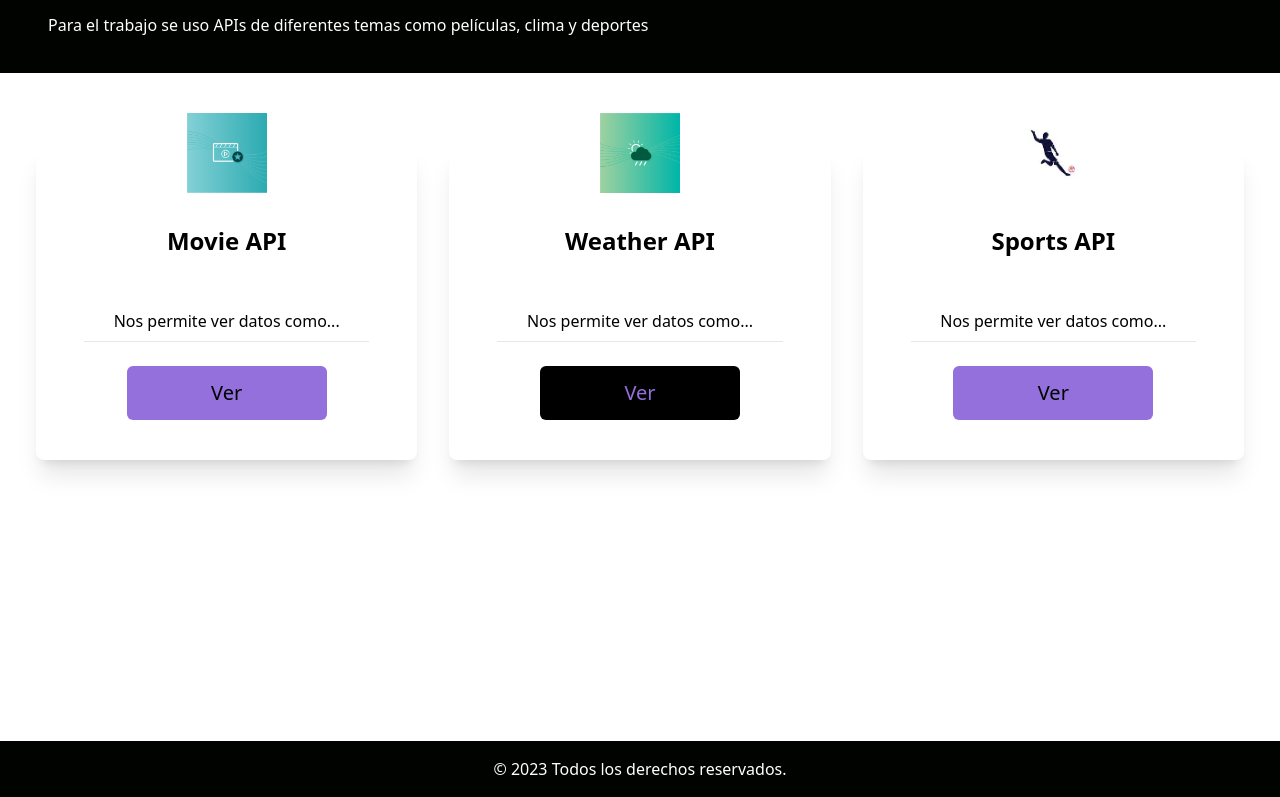
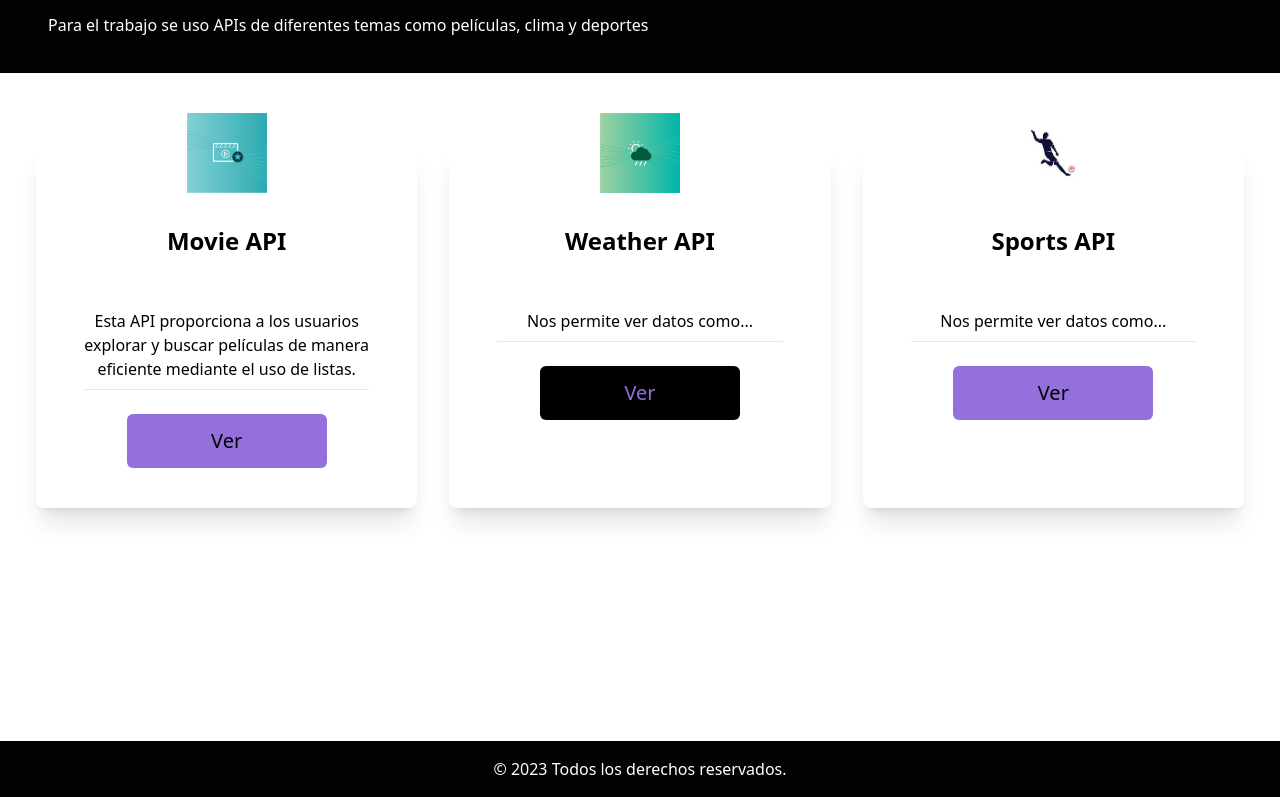
Before and after one commit to cristian-simba/perfilUsuarios, a React (Create React App) app: page / in a window 1280 px wide. Shown: the part 1659-2456 px from the top of the page. Built offline with nearby package versions, Linux system fonts and the light colour scheme.

Commit message:
card API

```diff
--- a/src/components/Cards.jsx
+++ b/src/components/Cards.jsx
@@ -19,7 +19,7 @@ const Cards = () => {
               <img className='w-20 mx-auto mt-[-3rem] bg-white' src={MovieImg} alt="/" />
               <h2 className='text-2xl font-bold text-center py-8'>Movie API</h2>
               <div className='text-center font-medium'>
-                  <p className='py-2 border-b mx-8'>Nos permite ver datos como...</p>
+                  <p className='py-2 border-b mx-8'>Esta API proporciona a los usuarios explorar y buscar películas de manera eficiente mediante el uso de listas.</p>
               </div>
               <h2 className='bg-[#9370db] text-center text-[20px] w-[200px] rounded-md font-medium my-6 mx-auto px-6 py-3'><Link to="/movies">Ver</Link></h2>
           </div>
```
